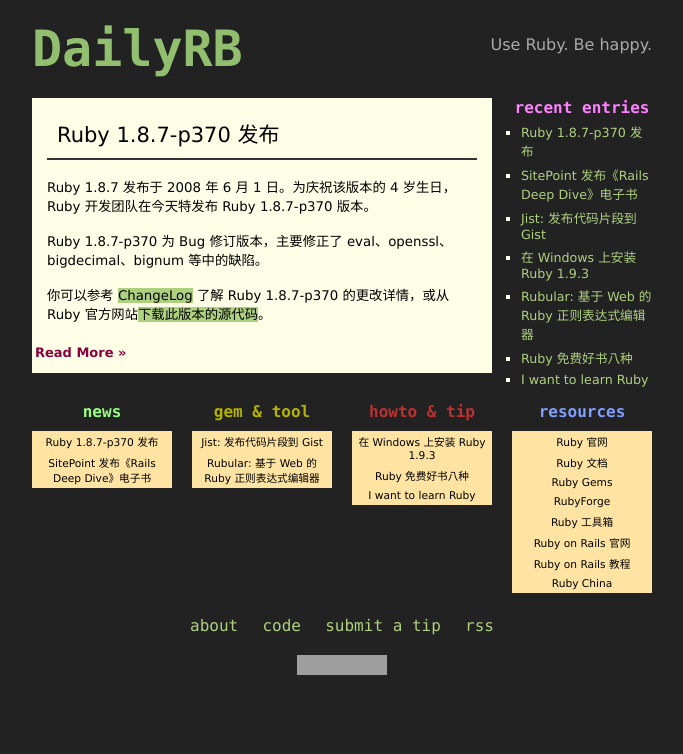
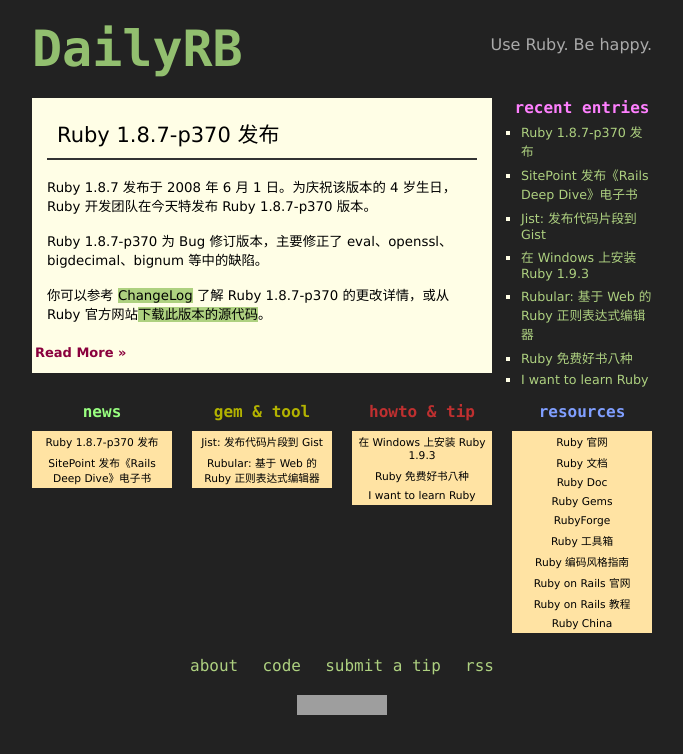
Before and after one commit to xuxiaodong/dailyrb, a Jekyll site: the page built from index.html, in a window 1280 px wide. Shown: the top 754 px of the page, without its empty margins (298-981 px from the left). Built offline with Jekyll 4.4.1, drawn with Linux system fonts in a browser that asks for light colours; Markdown is read by kramdown in place of the engine named in the settings; grey boxes are pictures that could not be loaded.

Commit message:
Update index

```diff
--- a/_layouts/default.html
+++ b/_layouts/default.html
@@ -45,9 +45,11 @@
       <h3 id="blue">resources</h3>
         <a href="http://www.ruby-lang.org">Ruby 官网</a>
         <a href="http://www.ruby-doc.org">Ruby 文档</a>
+        <a href="http://rdoc.info">Ruby Doc</a>
         <a href="http://rubygems.org">Ruby Gems</a>
         <a href="http://rubyforge.org">RubyForge</a>
         <a href="http://www.ruby-toolbox.com">Ruby 工具箱</a>
+        <a href="http://github.com/bbatsov/ruby-style-guide">Ruby 编码风格指南</a>
         <a href="http://rubyonrails.org">Ruby on Rails 官网</a>
         <a href="http://ruby.railstutorial.org/book/ruby-on-rails-tutorial">Ruby on Rails 教程</a>
         <a href="http://ruby-china.org">Ruby China</a>
--- a/index.html
+++ b/index.html
@@ -7,7 +7,7 @@ title: Use Ruby. Be happy.
   <h2><a href="{{ first_post.url }}">
     {{ first_post.title }}
   </a></h2>
-  {{ first_post.content | truncate: 500 }}
+  {{ first_post.content }}
   <a id="more" href="{{ first_post.url }}">Read More &raquo;</a>
 </div>
 <div class="grid_2 omega">
```
